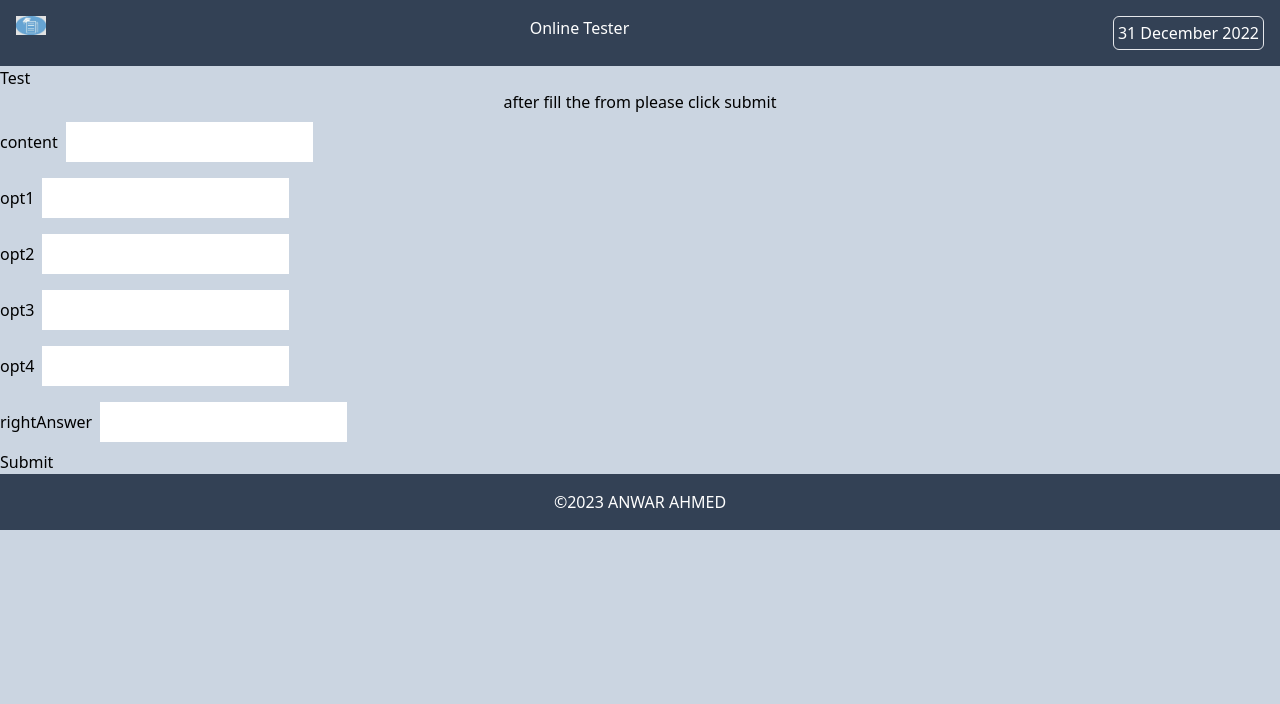
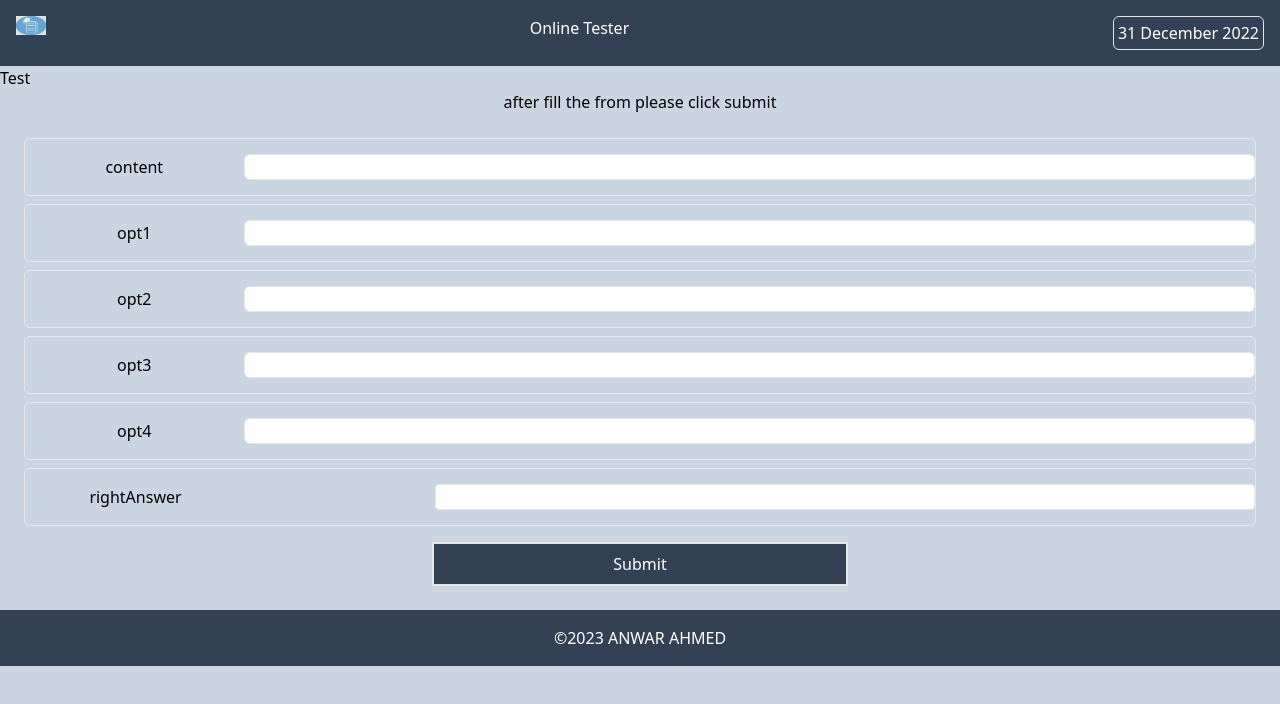
Before and after one commit to stormkid2009/exams-platform, a Next.js app: page /test in a window 1280 px wide. Shown: the top 704 px of the page. Built offline with nearby package versions, Linux system fonts and the light colour scheme.

Commit message:
add helpers functions to lib and styles to input component

```diff
--- a/components/reusable/form.tsx
+++ b/components/reusable/form.tsx
@@ -44,7 +44,7 @@ const Form:React.FC<FormProps>=({fields,handler})=>{
         handler({content, opt1, opt2, opt3, opt4, rightAnswer:Number(rightAnswer)});
       };
     return(
-        <form onSubmit={handleSubmit}>
+        <form onSubmit={handleSubmit} className='text-center m-2 p-2'>
             {fields.map(
                 (field)=>(
                     <InputField
@@ -56,7 +56,9 @@ const Form:React.FC<FormProps>=({fields,handler})=>{
                     />
                 )
             )}
-            <button type='submit'>Submit</button>
+            <button type='submit'
+             className='text-white m-2 p-2 bg-slate-700 w-1/3 border-2 '
+             >Submit</button>
         </form>
     );
 };
--- a/components/reusable/inputField.tsx
+++ b/components/reusable/inputField.tsx
@@ -10,6 +10,7 @@ interface InputFieldProps {
 // create reusable input field component
 const InputField: React.FC<InputFieldProps>=({name, value,onChange,validate})=>{
     const [error,setError] = useState('');
+    const inputStyle =`w-5/6  border rounded-md`
     const handleChange=(e:React.ChangeEvent<HTMLInputElement>)=>{
         const newValue = e.target.value;
         const error = validate(name, newValue);
@@ -22,18 +23,18 @@ const InputField: React.FC<InputFieldProps>=({name, value,onChange,validate})=>{
     }
 
     return (
-        <div>
-            <label>
-                <span>{name}</span>
+        <div className='text-center m-2 border rounded-md'>
+            <label className='w-full flex justify-between items-center'>
+                <span className='m-2 p-2 w-1/6'>{name}</span>
                 <input
                     type='text'
                     name={name}
                     value={value}
                     onChange={handleChange}
-                    className='m-2 p-2'
+                    className={name==='rightAnswer' ?`w-4/6  border rounded` :inputStyle}
                 />
             </label>
-            {error && <div className='text-red'><span>{error}</span></div>}
+            {error && <div className='text-red-700'><span>{error}</span></div>}
         </div>
     );
 }
--- a/pages/api/questions/category/grammaire.ts
+++ b/pages/api/questions/category/grammaire.ts
@@ -19,7 +19,8 @@ export default async function handler(
     res.status(405).send(msg.wrongMethod);
     return;
   }
-  const { kind, content, opt1, opt2, opt3, opt4, rightAnswer } = req.body;
+  const {  content, opt1, opt2, opt3, opt4, rightAnswer } = req.body;
+  const kind='grammaire';
 
   // as properties have the same name we don't have to repeat them
   const question = new Grammaire({
@@ -34,6 +35,8 @@ export default async function handler(
   try {
     connectToDB();
     await question.save();
+    // if u need the question object send it in the response
+    //res.status(200).json(question);
     res.status(200).json(msg.success);
   } catch (error: any) {
     //Consider providing more informative error messages in the response when an error occurs.
--- a/pages/test/index.tsx
+++ b/pages/test/index.tsx
@@ -1,12 +1,12 @@
 import React from 'react'
 import { Question } from 'src/types';
 import GrammaireForm from 'components/inputForm/grammaireForm';
-
+import fetcher from 'src/lib/helpers/fetcher';
 
 const Test:React.FC=()=> {
-
+  const path = `/api/questions/category/grammaire`
   const handleSubmit=(data:Question)=> {
-    console.log(data);
+    fetcher(data,path);
   }
   return (
     <div>
--- /dev/null
+++ b/src/lib/helpers/fetcher.ts
@@ -0,0 +1,37 @@
+
+
+// Create a new function that will fetch data from an api endpoint
+// we give the function generic type or placeholder for incoming data which we dont know
+// what type it will be
+
+
+
+const fetcher = async<T>(data:T,path:string) => {
+
+    // handle the response to take care of errors and issues
+    // we gonna use try catch block for this goal
+    try {
+      const response = await fetch(path, {
+        method: 'POST',
+        headers: {
+          'Content-Type': 'application/json',
+        },
+        body: JSON.stringify(data),
+      });
+
+      if (!response.ok) {
+        throw new Error(`HTTP error! status: ${response.status}`);
+      }
+
+      // You can use the response here if needed
+      //const submittedData = await response.json()
+      //console.log('Form data submitted:', submittedData);
+
+    } catch (error) {
+      console.error('There was a problem with the fetch operation: ', error);
+    }
+
+  };
+
+
+  export default fetcher;
```
